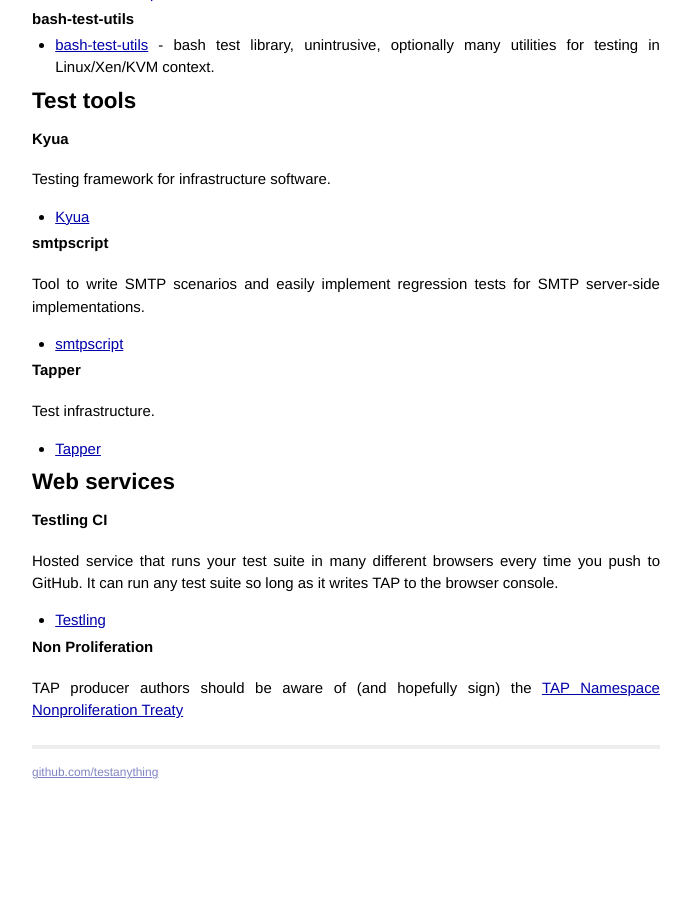
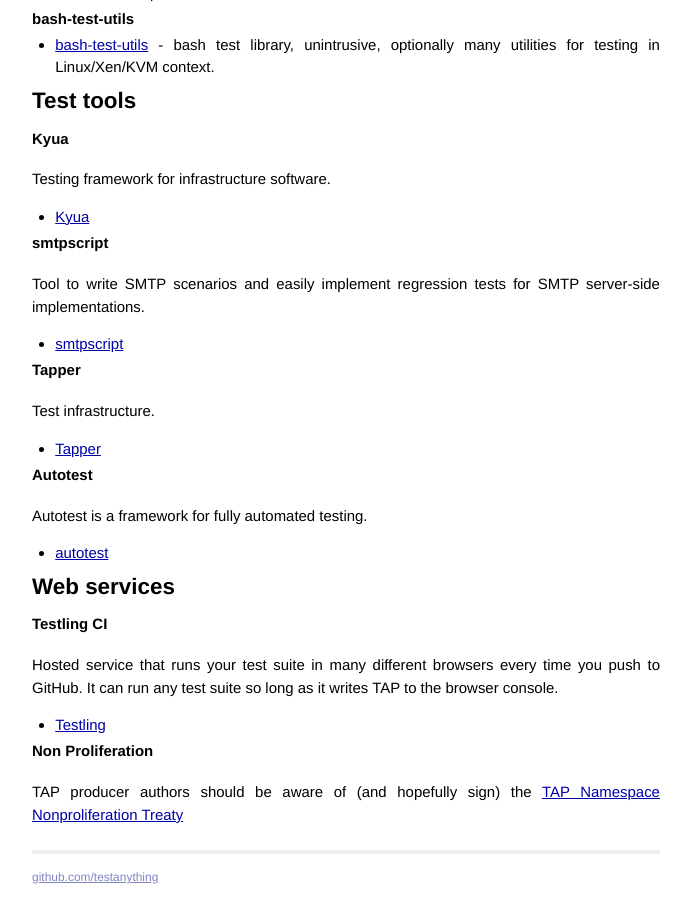
Before and after one commit to TestAnything/testanything.github.io, a Jekyll site: the page built from producers.md, in a window 1280 px wide and 900 px high, scrolled down 5957 px. Shown: the whole window, without its empty margins (294-985 px from the left). Built offline with Jekyll 4.4.1, drawn with Linux system fonts in a browser that asks for light colours; Markdown is read by kramdown in place of the engine named in the settings; before the commit the page ends 6753 px from its top, so only the background shows below that.

Commit message:
Add autotest framework

```diff
--- a/producers.md
+++ b/producers.md
@@ -289,6 +289,11 @@
 
 - [Tapper](http://tapper.github.io/Tapper/)
 
+### Autotest
+Autotest is a framework for fully automated testing.
+
+- [autotest](http://autotest.github.io/)
+
 ## Web services
 
 ### Testling CI
```
